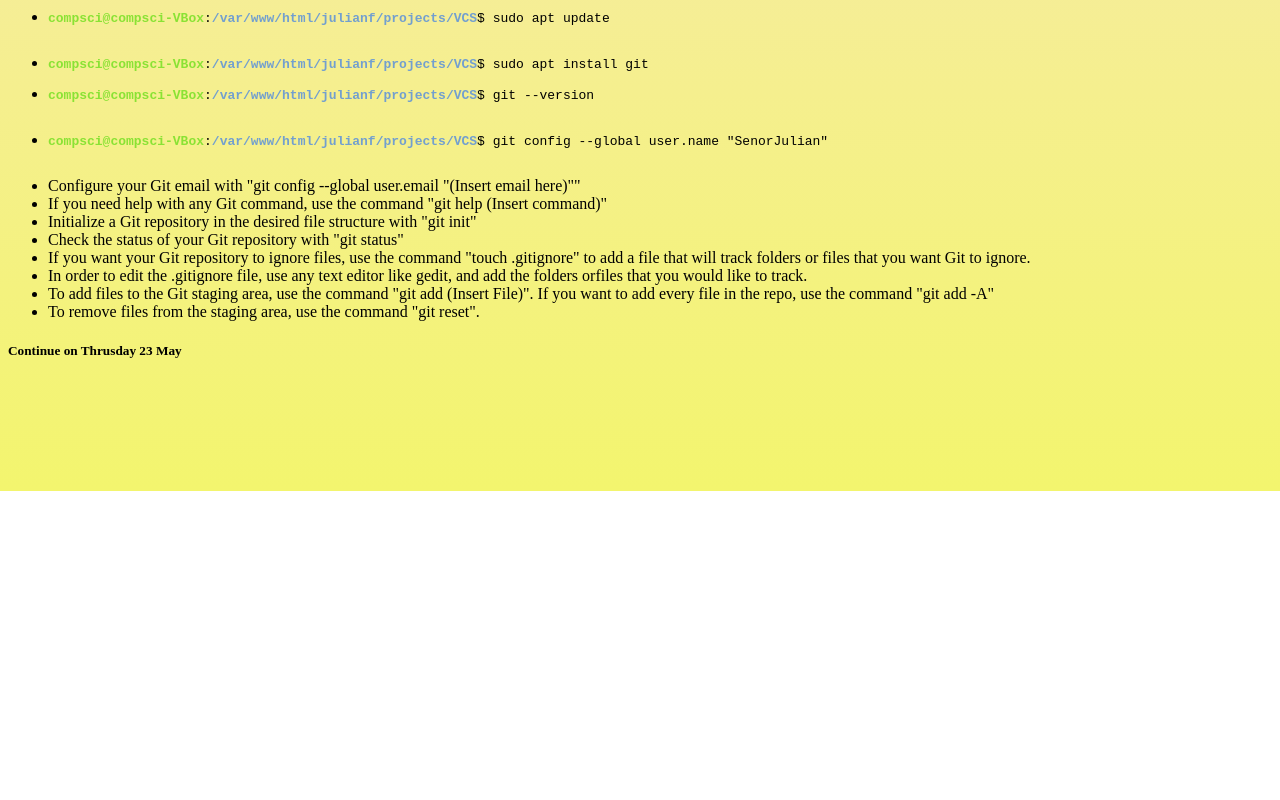
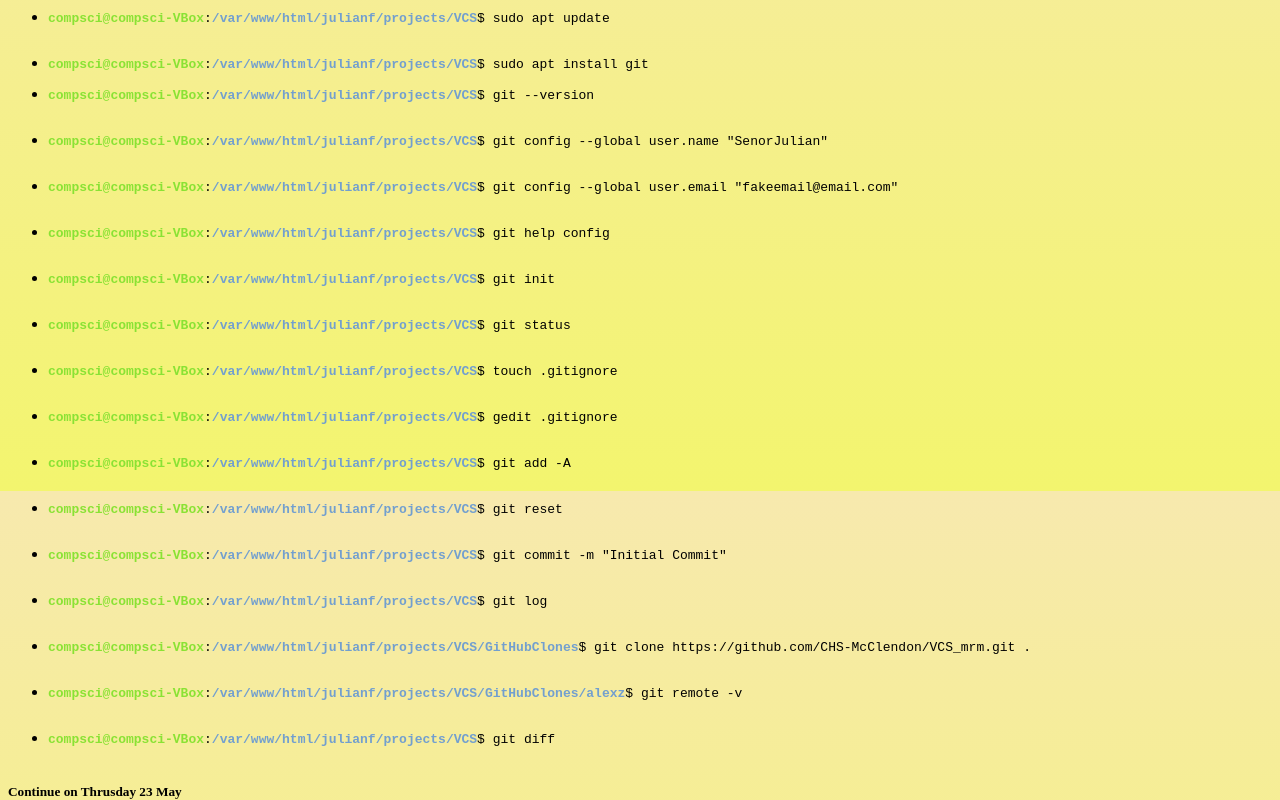
Before and after one commit to SenorJulian/VCS-julianf, a plain HTML site: page index.html in a window 1280 px wide. Shown: the part 309-1109 px from the top of the page. Before the commit the page ends 800 px from the top, so only its background shows below. Drawn offline with Linux system fonts and the light colour scheme.

Commit message:
Included steps for GitHub cloning

```diff
--- a/index.html
+++ b/index.html
@@ -44,24 +44,57 @@
                 <pre><font color="#8AE234"><b>compsci@compsci-VBox</b></font>:<font color="#729FCF"><b>/var/www/html/julianf/projects/VCS</b></font>$ git config --global user.name &quot;SenorJulian&quot;
                 </pre>
             </li>
-            <li>Configure your Git email with "git config --global user.email "(Insert email here)""</li>
-            <li>If you need help with any Git command, use the command "git help (Insert command)"</li>
-            <li>Initialize a Git repository in the desired file structure with "git init"</li>
-            <li>Check the status of your Git repository with "git status"</li>
             <li>
-                If you want your Git repository to ignore files, use the command "touch .gitignore"
-                to add a file that will track folders or files that you want Git to ignore.
+                <pre><font color="#8AE234"><b>compsci@compsci-VBox</b></font>:<font color="#729FCF"><b>/var/www/html/julianf/projects/VCS</b></font>$ git config --global user.email &quot;fakeemail@email.com&quot;
+                </pre>
             </li>
             <li>
-                In order to edit the .gitignore file, use any text editor like gedit, and add the folders
-                orfiles that you would like to track.
+                <pre><font color="#8AE234"><b>compsci@compsci-VBox</b></font>:<font color="#729FCF"><b>/var/www/html/julianf/projects/VCS</b></font>$ git help config
+                </pre>
             </li>
             <li>
-                To add files to the Git staging area, use the command "git add (Insert File)". If you want
-                to add every file in the repo, use the command "git add -A"
+                <pre><font color="#8AE234"><b>compsci@compsci-VBox</b></font>:<font color="#729FCF"><b>/var/www/html/julianf/projects/VCS</b></font>$ git init
+                </pre>
             </li>
             <li>
-                To remove files from the staging area, use the command "git reset".
+                <pre><font color="#8AE234"><b>compsci@compsci-VBox</b></font>:<font color="#729FCF"><b>/var/www/html/julianf/projects/VCS</b></font>$ git status
+                </pre>
+            </li>
+            <li>
+                <pre><font color="#8AE234"><b>compsci@compsci-VBox</b></font>:<font color="#729FCF"><b>/var/www/html/julianf/projects/VCS</b></font>$ touch .gitignore
+                </pre>
+            </li>
+            <li>
+                <pre><font color="#8AE234"><b>compsci@compsci-VBox</b></font>:<font color="#729FCF"><b>/var/www/html/julianf/projects/VCS</b></font>$ gedit .gitignore
+                </pre>
+            </li>
+            <li>
+                <pre><font color="#8AE234"><b>compsci@compsci-VBox</b></font>:<font color="#729FCF"><b>/var/www/html/julianf/projects/VCS</b></font>$ git add -A
+                </pre>
+            </li>
+            <li>
+                <pre><font color="#8AE234"><b>compsci@compsci-VBox</b></font>:<font color="#729FCF"><b>/var/www/html/julianf/projects/VCS</b></font>$ git reset
+                </pre>
+            </li>
+            <li>
+                <pre><font color="#8AE234"><b>compsci@compsci-VBox</b></font>:<font color="#729FCF"><b>/var/www/html/julianf/projects/VCS</b></font>$ git commit -m &quot;Initial Commit&quot;
+                </pre>
+            </li>
+            <li>
+                <pre><font color="#8AE234"><b>compsci@compsci-VBox</b></font>:<font color="#729FCF"><b>/var/www/html/julianf/projects/VCS</b></font>$ git log
+                </pre>
+            </li>
+            <li>
+                <pre><font color="#8AE234"><b>compsci@compsci-VBox</b></font>:<font color="#729FCF"><b>/var/www/html/julianf/projects/VCS/GitHubClones</b></font>$ git clone https://github.com/CHS-McClendon/VCS_mrm.git .
+                </pre>
+            </li>
+            <li>
+                <pre><font color="#8AE234"><b>compsci@compsci-VBox</b></font>:<font color="#729FCF"><b>/var/www/html/julianf/projects/VCS/GitHubClones/alexz</b></font>$ git remote -v
+                </pre>
+            </li>
+            <li>
+                <pre><font color="#8AE234"><b>compsci@compsci-VBox</b></font>:<font color="#729FCF"><b>/var/www/html/julianf/projects/VCS</b></font>$ git diff
+                </pre>
             </li>
         </ul>
         <h5>Continue on Thrusday 23 May</h5>
```
Also changed, not shown: 1 other file.
